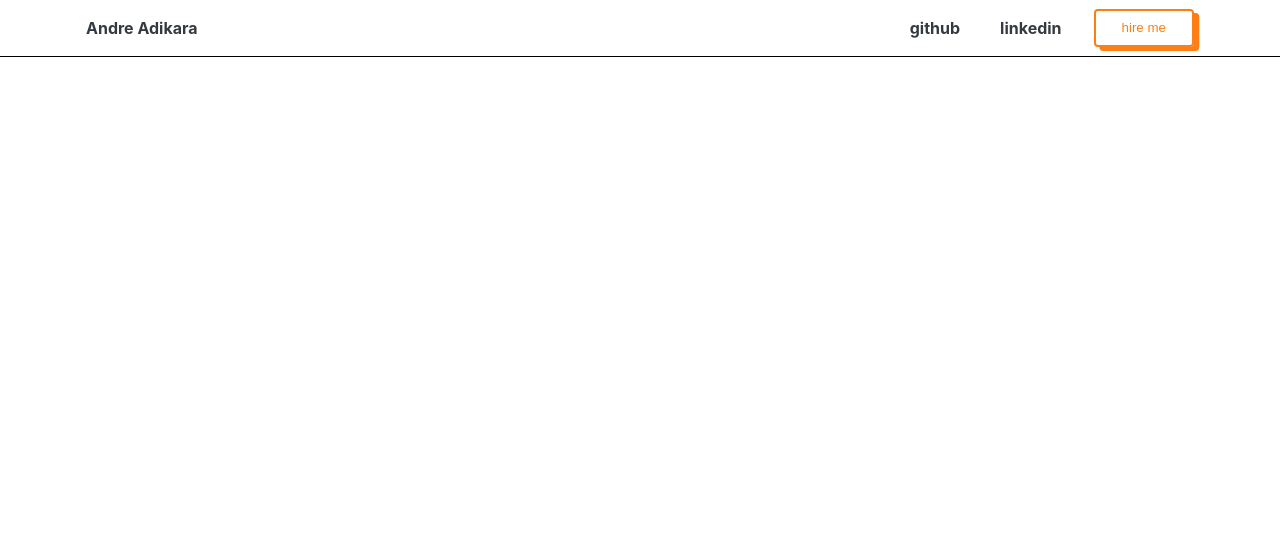
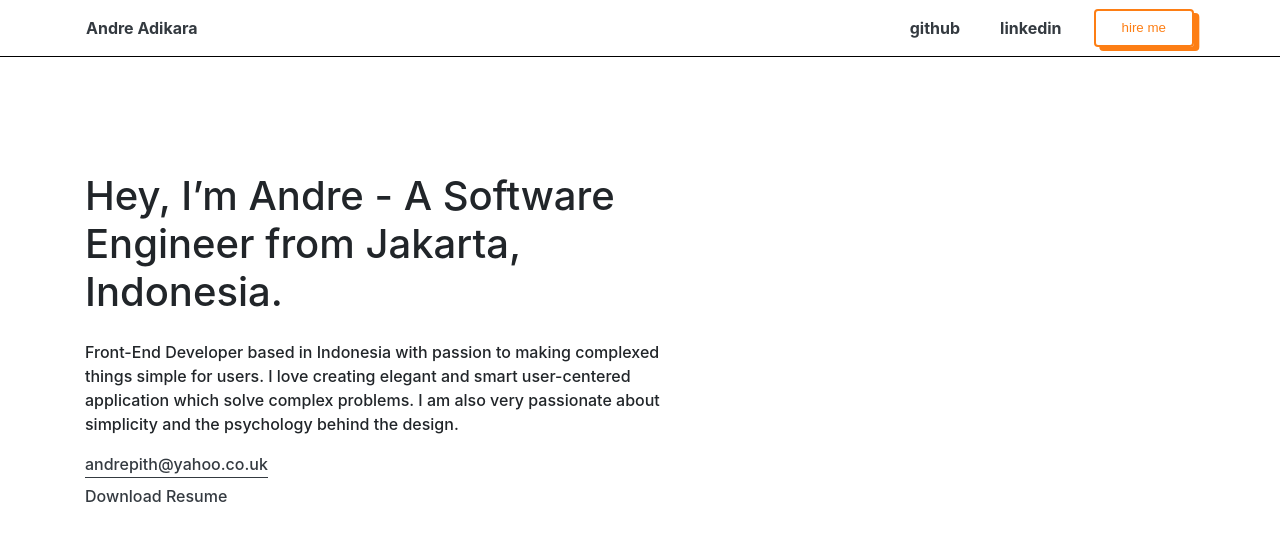
Before and after one commit to andrepith/andreadikara, a React (Create React App) app: page / in a window 1280 px wide. Shown: the top 540 px of the page. Built offline with nearby package versions, Linux system fonts and the light colour scheme.

Commit message:
Create landing top section

```diff
--- /dev/null
+++ b/src/components/LandingTop/index.js
@@ -0,0 +1,33 @@
+const LandingTop = () => {
+  return (
+    <div className="d-flex align-items-center landing-top" id="landing-top">
+      <div className="container">
+        <div className="landing-block">
+          <h1 className="landing-title">
+            Hey, I’m Andre - A Software <br />
+            Engineer from Jakarta, Indonesia.
+          </h1>
+          <p className="mt-4">
+            Front-End Developer based in Indonesia with passion to making
+            complexed things simple for users. I love creating elegant and smart
+            user-centered application which solve complex problems. I am also
+            very passionate about simplicity and the psychology behind the
+            design.
+          </p>
+          <a className="email-link mt-4" href="mailto:andrepith@yahoo.co.uk">
+            andrepith@yahoo.co.uk
+          </a>
+          <a
+            className="download-link mt-2 d-block"
+            href="https://drive.google.com/file/d/1EDhmqNfGvwMeKWScVN7w-hH3RUsXVSh-/view"
+            target="__blank"
+          >
+            Download Resume
+          </a>
+        </div>
+      </div>
+    </div>
+  );
+};
+
+export default LandingTop;
--- a/src/components/NavBar/index.js
+++ b/src/components/NavBar/index.js
@@ -2,11 +2,7 @@ const NavBar = () => {
   return (
     <div className="fixed-top navigation" id="navigation">
       <nav className="navbar navbar-expand-lg primary-nav container">
-        <a
-          aria-aria-current="page"
-          className="nav-item nav-link pl-0 mr-4"
-          href="/"
-        >
+        <a aria-current="page" className="nav-item nav-link pl-0 mr-4" href="/">
           Andre Adikara
         </a>
         <div class="collapse navbar-collapse" id="navbar">
--- a/src/containers/index.js
+++ b/src/containers/index.js
@@ -1,9 +1,13 @@
 import NavBar from "../components/NavBar";
+import LandingTop from "../components/LandingTop";
 
 const Container = () => {
   return (
     <>
       <NavBar />
+      <main className="wrapper">
+        <LandingTop />
+      </main>
     </>
   );
 };
--- a/src/index.css
+++ b/src/index.css
@@ -48,3 +48,49 @@ code {
   color: var(--orange);
   text-decoration: none;
 }
+
+.landing-top {
+  height: 85vh;
+  min-height: 500px;
+  width: 100%;
+  margin: auto;
+}
+
+.landing-block {
+  max-width: 600px;
+}
+
+.email-link, .download-link, .landing-block p {
+  font-weight: 500;
+}
+
+.email-link {
+  padding-bottom: 3px;
+  border-bottom: 1px solid var(--dark);
+  color: var(--dark);
+  text-decoration: none;
+  transition: .2s ease-out;
+  -webkit-transition: .2s ease-out;
+}
+
+.email-link:hover {
+  text-decoration: none;
+  background-color: var(--orange);
+  color: #fff;
+  border: none;
+}
+
+.download-link {
+  color: var(--dark);
+}
+
+.download-link:hover {
+  text-decoration: none;
+  color: var(--dark);
+}
+
+@media only screen and (max-width: 768px) {
+  .landing-top {
+    height: 100vh;
+  }
+}
```
